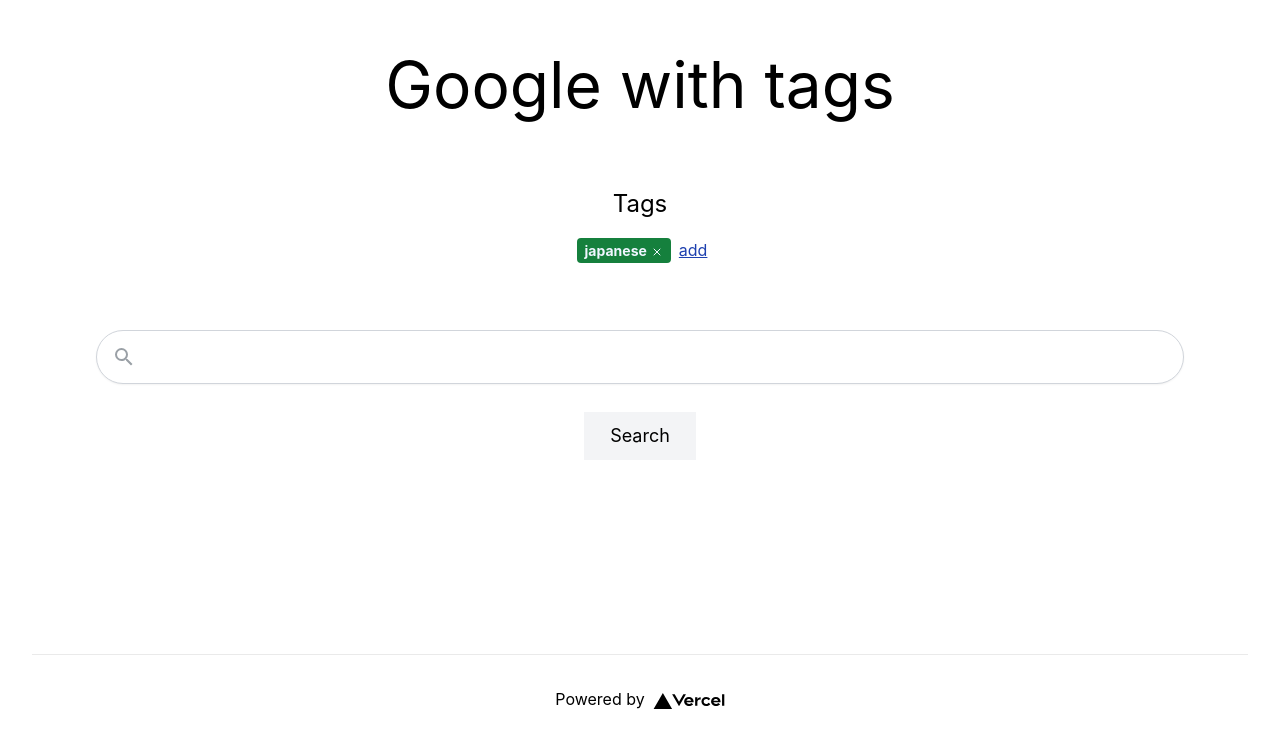
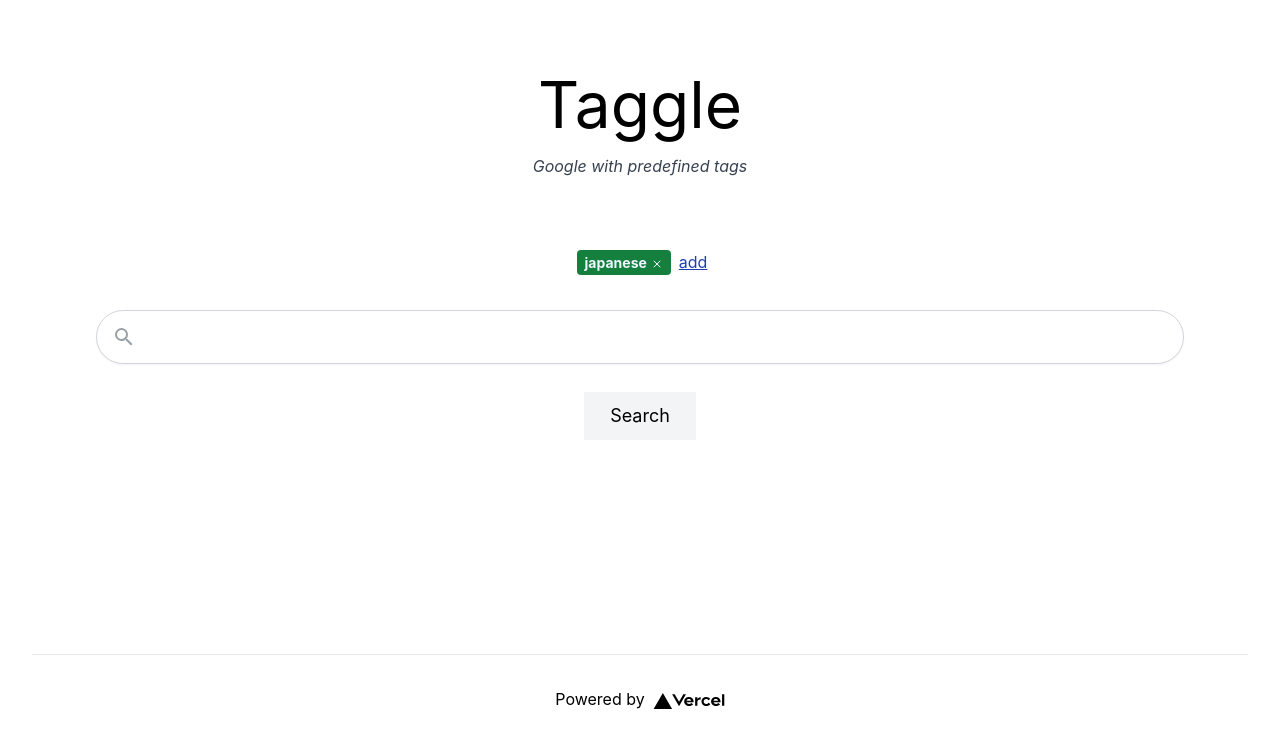
Before and after one commit to danielrobertson/taggle, a Next.js app: page / in a window 1280 px wide. Shown: the part 146-889 px from the top of the page. Built offline with nearby package versions, Linux system fonts and the light colour scheme.

Commit message:
feat: changed name

```diff
--- a/pages/index.tsx
+++ b/pages/index.tsx
@@ -50,11 +50,11 @@
       </Head>
 
       <main className={classnames(styles.main, "container mx-auto")}>
-        <h1 className={styles.title}>Google with tags</h1>
+        <h1 className={styles.title}>Taggle</h1>
+        <p className="mt-3 text-gray-700 italic">Google with predefined tags</p>
 
         <p className={styles.description}>
-          Tags
-          <div className="mt-2">
+          <div className="">
             {tags.map((t) => (
               <span
                 role="button"
--- a/styles/Home.module.css
+++ b/styles/Home.module.css
@@ -51,7 +51,7 @@
 }
 
 .description {
-  margin: 4rem 0;
+  margin: 4rem 0 2rem 0;
   line-height: 1.5;
   font-size: 1.5rem;
 }
```
